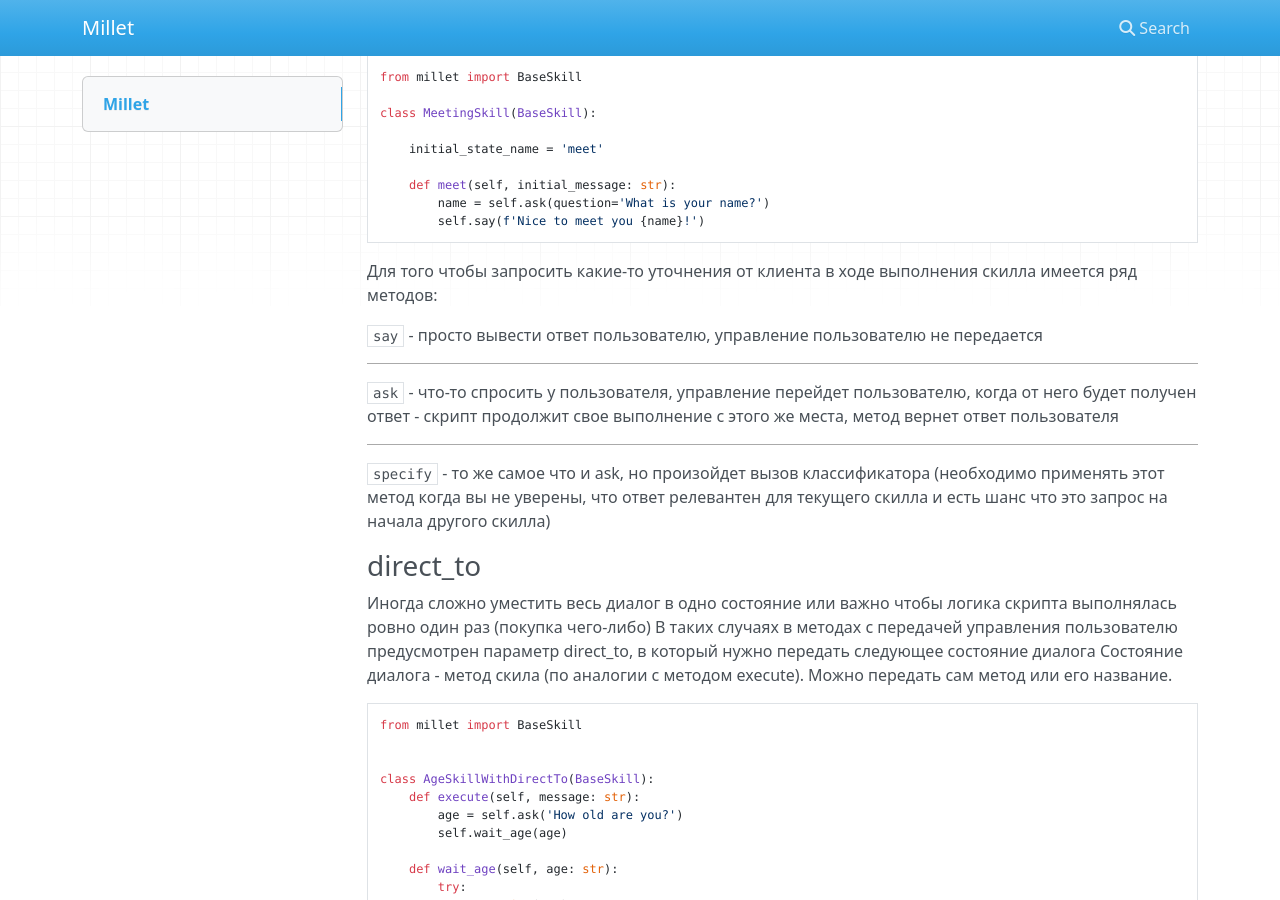
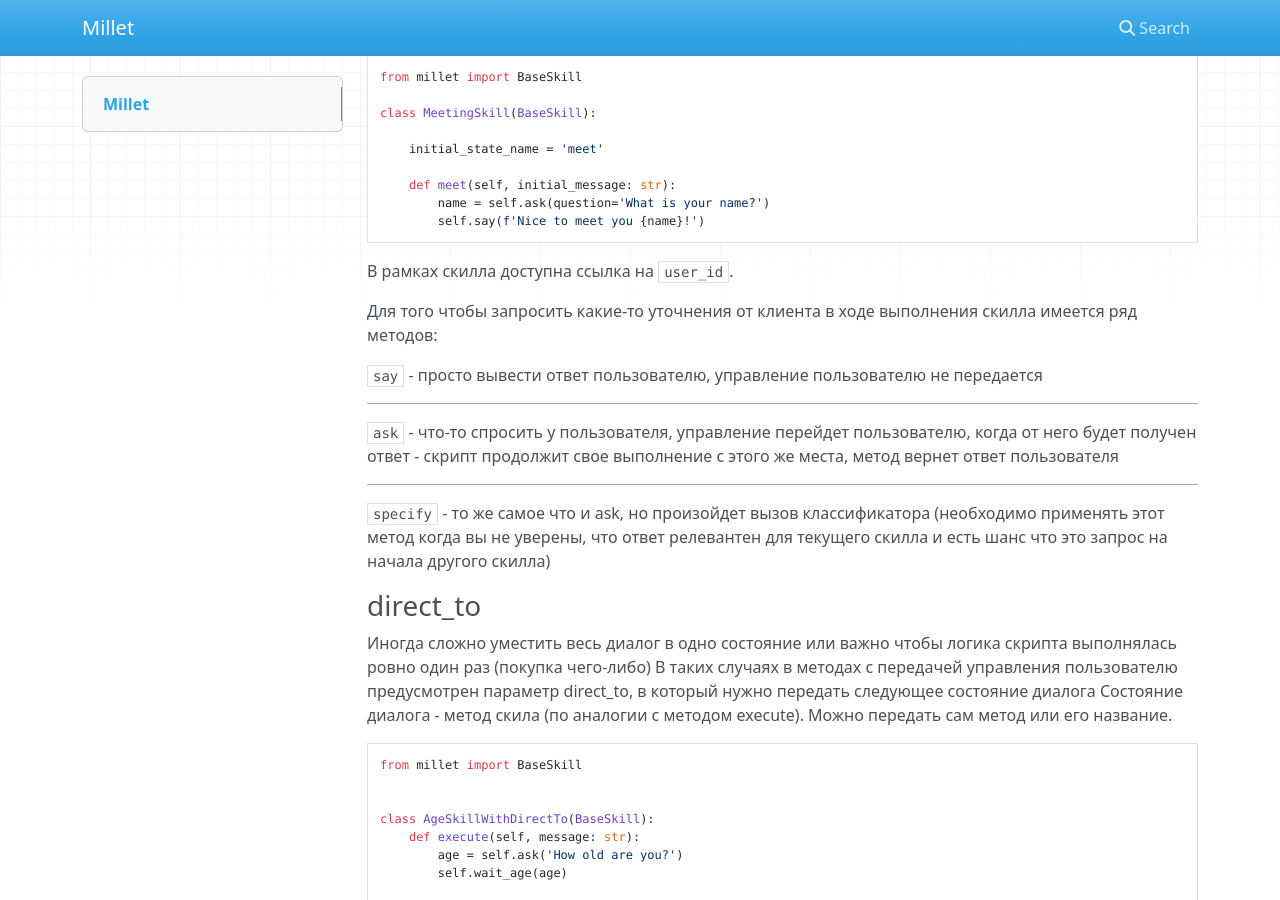
Before and after one commit to odryfox/millet, an MkDocs documentation site: the page built from docs/index.md, in a window 1280 px wide and 900 px high, scrolled down 2519 px. Built offline with MkDocs 1.6.1, drawn with Linux system fonts in a browser that asks for light colours; nearby versions of some CDN libraries.

Commit message:
Update docs

````diff
--- a/docs/index.md
+++ b/docs/index.md
@@ -125,6 +125,8 @@ class MeetingSkill(BaseSkill):
         name = self.ask(question='What is your name?')
         self.say(f'Nice to meet you {name}!')
 ```
+
+В рамках скилла доступна ссылка на `user_id`.
 
 Для того чтобы запросить какие-то уточнения от клиента в ходе выполнения скилла имеется ряд методов:
 
````
Also changed, not shown: site/index.html, site/search/search_index.json, 1 other file.
